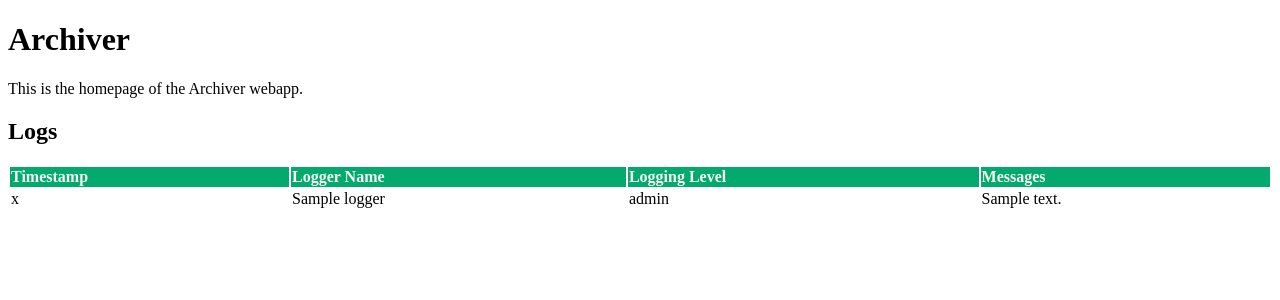
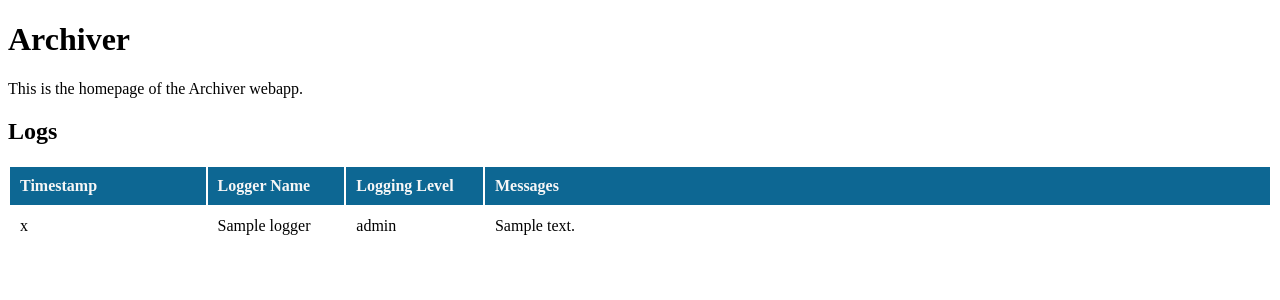
Before and after one commit to julianferrone/web-archiver, a Flask app: template templates/homepage.html in a window 1280 px wide. Shown: the top 300 px of the page. Run offline with Flask 2, Linux system fonts and the light colour scheme; the template is opened without the code that fills it: most values are stand-ins (such as "Sample title", 1, 10 or a date in 2020); parts of the project's set-up code (start-up, migrations or seed data) failed here and were passed over.

Commit message:
Stylesheet fixes

```diff
--- a/static/css/stylesheet.css
+++ b/static/css/stylesheet.css
@@ -1,14 +1,41 @@
-
-
 table {
     width: 100%;
+    table-layout: fixed;
+    white-space: nowrap;
 }
 
 th {
     text-align: left;
-    background-color: #04AA6D;
-    color: whitesmoke;
+    background-color: #0D6793;
+    color: #f6f6f6;
+    padding: 10px;
 }
 
-tr:hover {background-color:gold;}
-tr:nth-child(even) {background-color: lightgray;}
+td {
+    padding: 10px;
+    overflow: hidden;
+}
+
+tr:nth-child(even) {
+    background-color: #E8E8E8;
+}
+
+tr:hover {
+    background-color: #AFE5FF;
+}
+
+.row-timestamp {
+    width: 15%;
+}
+
+.row-logger {
+    width: 10%;
+}
+
+.row-level {
+    width: 10%;
+}
+
+.row-message {
+    width: 65%;
+}
```
